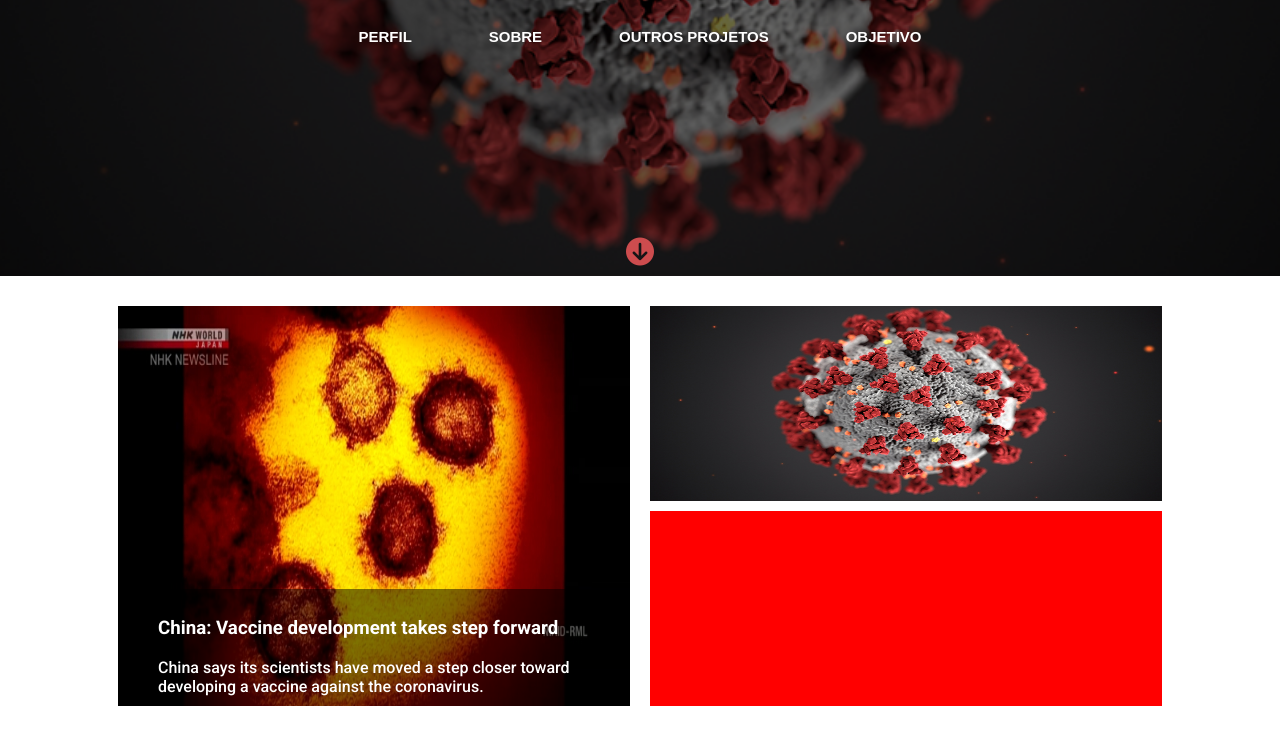
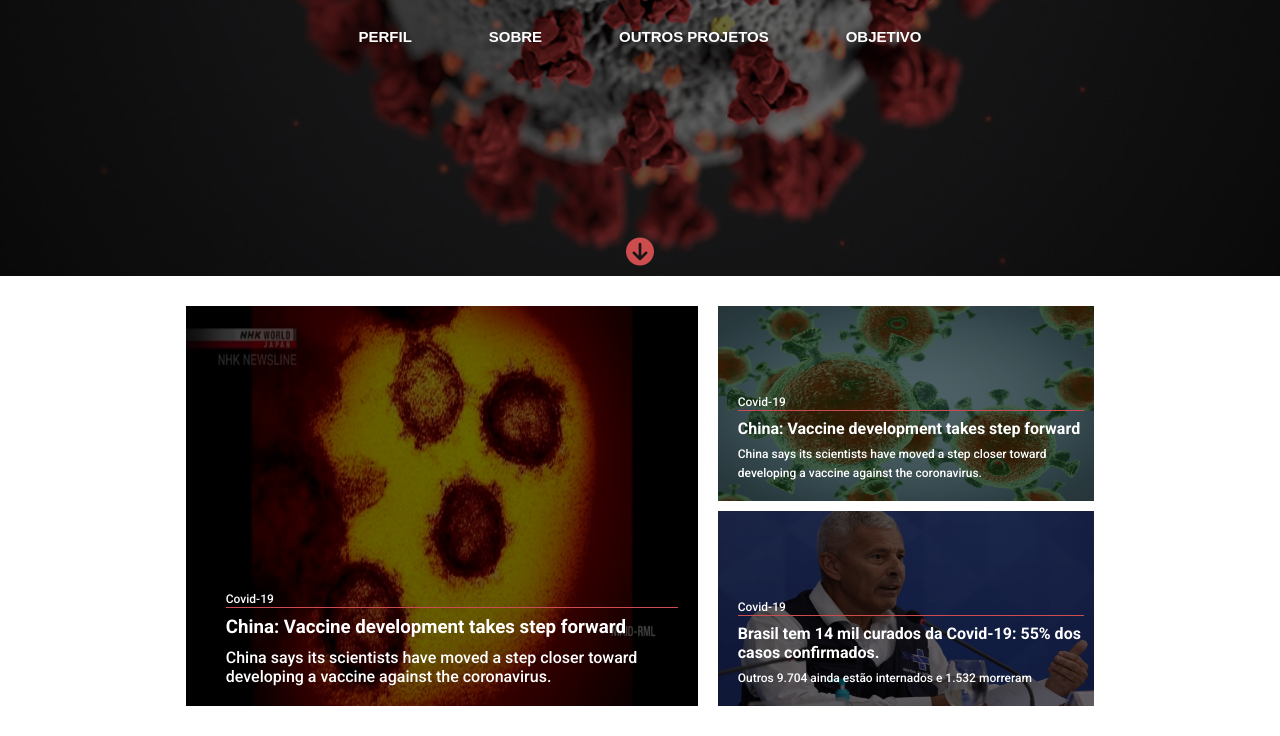
Before and after one commit to HenriqueMoura/Landing-page-GamaAcademy, a plain HTML site: page index.html in a window 1280 px wide. Shown: the part 524-1260 px from the top of the page. Drawn offline with Linux system fonts and the light colour scheme.

Commit message:
Feat( noticias): Organizando containers dentro do layout e adicionando tag covid em noticias

```diff
--- a/index.html
+++ b/index.html
@@ -27,19 +27,34 @@
 
       </header>
       <section id="destaque">
-        <div class="noticias">
+        <div class="noticias" id="noticia-destaque">
           <img src="./img/noticia-1.jpg" alt="">
-          <div class="text-container"><h3>China: Vaccine development takes step forward</h3>
+          <div class="text-container">
+            <span>Covid-19</span>
+            <hr>
+            <h3>China: Vaccine development takes step forward</h3>
             <span>China says its scientists have moved a step closer toward developing a vaccine against the coronavirus.</span>
           </div>
 
         </div>
         <div id="container">
           <div class="noticias">
-            <img src="./img/background.jpg" alt="">
+            <img src="./img/noticia-2.jpg" alt="">
+            <div class="text-container">
+              <span>Covid-19</span>
+              <hr>
+              <h3>China: Vaccine development takes step forward</h3>
+              <span>China says its scientists have moved a step closer toward developing a vaccine against the coronavirus.</span>
+            </div>
 
           </div>
-          <div class="noticias" style="background-color: red;">            <img src="./img/background.jpg" alt="">
+          <div class="noticias" >
+            <img src="./img/noticia-3.jpg" alt="">
+            <div class="text-container">
+              <span>Covid-19</span>
+              <hr>
+              <h3>Brasil tem 14 mil curados da Covid-19: 55% dos casos confirmados.</h3>
+              <span>Outros 9.704 ainda estão internados e 1.532 morreram</span>
           </div>
         </div>
       </section>
--- a/style.css
+++ b/style.css
@@ -51,7 +51,6 @@ header{
   min-width: 100%;
   min-height: 100%;
   z-index: -1;
-  filter: blur(4px);
   filter: brightness(40%);
 }
 #menu h1{
@@ -135,16 +134,27 @@ section#destaque{
   position: relative;
 
 }
+#destaque #noticia-destaque{
+  width: calc(100vw/2.5);
+}
+#destaque #noticia-destaque img{
+  width: calc(100vw/2.5);
+
+}
+
 #destaque .noticias{
-  width: calc(100vw/2.5);
+  width: calc(100vw/3.4);
   display: flex;
   align-items: flex-end;
+
 }
 #destaque .noticias img{
   position: absolute;
-  width: calc(100vw/2.5);
+  width: calc(100vw/3.4);
   height: 100%;
   z-index: -1;
+  filter: brightness(40%);
+
 
 }
 #destaque #container{
@@ -163,12 +173,35 @@ section#destaque{
 }
 #destaque .text-container{
   width: 100%;
-  min-height: 15%;
-  background-color: rgba( 0, 0, 0 ,0.5);
 }
 #destaque .text-container {
-  padding: 10px 20px 10px 40px;
+  padding: 10px 20px 20px 40px;
 }
+#destaque #container .text-container{
+  width: 100%;
+
+}
+#destaque  .text-container hr{
+  background: #CD4C4E;
+    border: none;
+    height: 1px;
+  margin-top: 0;
+}
+#destaque  .text-container span:first-child{
+  font-size: 12px;
+}
+#destaque .text-container h3{margin: 0 0 10px 0;}
+
+#destaque #container .text-container {padding: 5px 10px 20px 20px;}
+#destaque #container .text-container h3{font-size: 16px; margin-bottom: 5px;}
+#destaque #container .text-container span{
+  font-size: 12px;
+  overflow: hidden;
+  text-overflow: ellipsis;
+}
+
+
+
 @keyframes arrow-down {
   to   { bottom:0px;}
   from { bottom:10px;}
```
Also changed, not shown: img/noticia-2.jpg (added), img/noticia-3.jpg (added).
